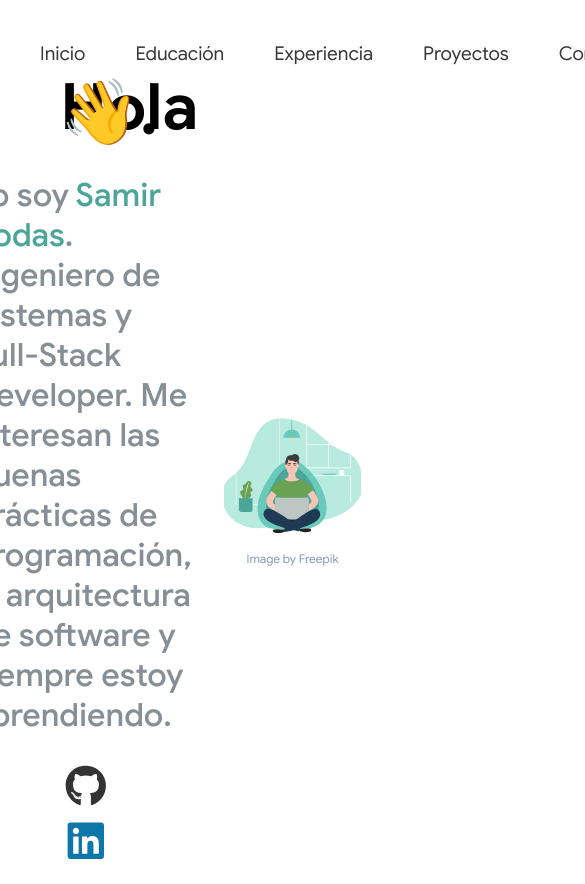
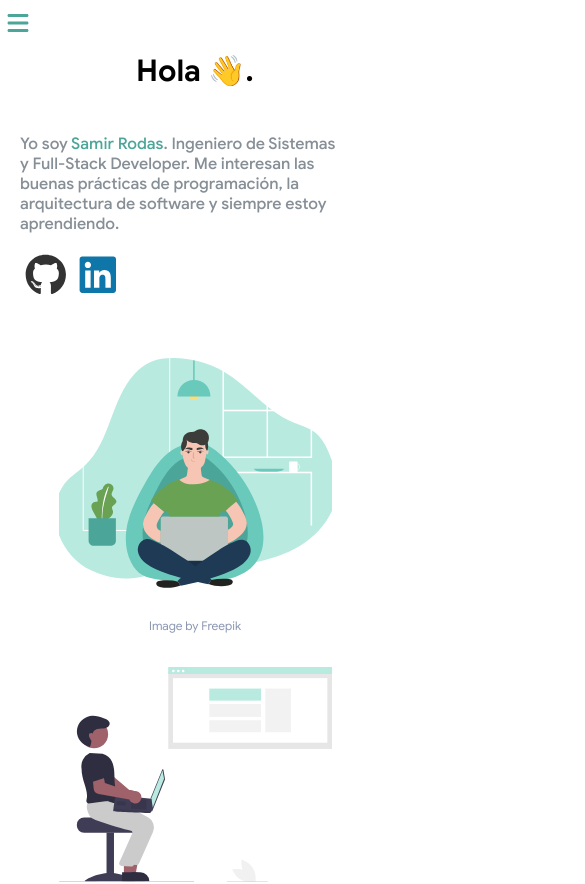
Before and after one commit to serodas/my-portfolio-react-typescript, a React (Vite) app: page / in a window 390 px wide. Shown: the top 884 px of the page, 585 px wide, since content can reach past the window. Built offline with nearby package versions, Linux system fonts and the light colour scheme; a web font is replaced by a local one.

Commit message:
Add media queries

```diff
--- a/src/assets/styles/app.scss
+++ b/src/assets/styles/app.scss
@@ -31,11 +31,3 @@ body {
 	font: 19px / 23px Montserrat, "Montserrat", sans-serif;
 	background-color: white;
 }
-
-.main {
-	display: grid;
-	grid-template-columns: 1fr 1fr;
-	grid-template-areas: "header header" "section section" "footer footer";
-	width: 100%;
-	height: 100%;
-}
--- a/src/sections/home/Home.module.scss
+++ b/src/sections/home/Home.module.scss
@@ -169,3 +169,48 @@
   color: #8b97b2;
   font-family: "Google Sans Regular";
 }
+
+@media (max-width: 580px) {
+	.section {
+		display: flex;
+		flex-direction: column;
+		align-items: center;
+		justify-content: center;
+		grid-area: section;
+	}
+
+	.greeting_text__container {
+		width: 100%;
+		padding: 0 20px;
+	}
+
+	.greeting_text__title {
+		font-size: 30px;
+		justify-content: center;
+		align-items: center;
+	}
+
+	.greeting_text__subtitle {
+		font-size: 16px;
+		line-height: normal;
+		margin-bottom: 20px;
+	}
+
+	.icon__container {
+		width: 100%;
+	}
+
+	.software_skills__container,
+	.software_skills__container__arquitecture {
+		width: 100%;
+		padding: 0 20px;
+	}
+
+	.software_skills__title {
+		font-size: 30px;
+	}
+
+	.software_skills__container__list {
+		font-size: 16px;
+	}
+}
--- a/src/sections/layout/Layout.module.scss
+++ b/src/sections/layout/Layout.module.scss
@@ -5,3 +5,10 @@
   width: 100%;
   height: 100%;
 }
+
+@media (max-width: 580px) {
+	.main {
+		grid-template-columns: 1fr;
+		grid-template-areas: "header" "section" "footer";
+	}
+}
--- a/src/sections/layout/footer/Footer.module.scss
+++ b/src/sections/layout/footer/Footer.module.scss
@@ -12,3 +12,9 @@
 .footer p {
 	margin: 1rem;
 }
+
+@media (max-width: 580px) {
+	.footer {
+		font-size: 16px;
+	}
+}
--- a/src/sections/layout/header/Header.module.scss
+++ b/src/sections/layout/header/Header.module.scss
@@ -88,7 +88,31 @@
 }
 
 @media (max-width: 684px) {
-	.header .nav {
+	.header {
+		padding-top: 10px;
+		text-align: center;
+		margin-top: 0;
+	}
+
+	.header .menu-btn {
+		display: block;
+	}
+
+	.nav {
 		display: none;
 	}
+
+	.menu__btn {
+		display: block;
+	}
+
+	.header nav ul {
+		flex-direction: column;
+		justify-content: flex-start;
+	}
+
+	.header li {
+		padding: 10px 20px;
+		margin: 2px 5px 20px 10px;
+	}
 }
--- a/src/sections/layout/header/Header.tsx
+++ b/src/sections/layout/header/Header.tsx
@@ -1,52 +1,67 @@
+import { useState } from "react";
 import { NavLink } from "react-router-dom";
 
 import styles from "./Header.module.scss";
 
 export const Header = () => {
+	const [toggleMenu, setToggleMenu] = useState(true);
+	const handleMenu = (toggleMenu: boolean) => {
+		setToggleMenu(!toggleMenu);
+	};
+
 	return (
 		<>
 			<header className={styles.header}>
-				<nav>
+				<button className={styles.menu__btn} onClick={() => handleMenu(toggleMenu)}>
+					<svg xmlns="http://www.w3.org/2000/svg" height="24" width="24" viewBox="0 0 448 512">
+						<path
+							fill="#4ba598"
+							d="M0 96C0 78.3 14.3 64 32 64H416c17.7 0 32 14.3 32 32s-14.3 32-32 32H32C14.3 128 0 113.7 0 96zM0 256c0-17.7 14.3-32 32-32H416c17.7 0 32 14.3 32 32s-14.3 32-32 32H32c-17.7 0-32-14.3-32-32zM448 416c0 17.7-14.3 32-32 32H32c-17.7 0-32-14.3-32-32s14.3-32 32-32H416c17.7 0 32 14.3 32 32z"
+						/>
+					</svg>
+				</button>
+				<nav className={toggleMenu ? styles.nav : ""}>
 					<ul>
-						<li className="nav">
-							<NavLink to="/" className={styles.home}>
+						<li>
+							<NavLink to="/" className={styles.home} onClick={() => handleMenu(toggleMenu)}>
 								Inicio
 							</NavLink>
 						</li>
-						<li className="nav">
-							<NavLink to="/education" className={styles.education}>
+						<li>
+							<NavLink
+								to="/education"
+								className={styles.education}
+								onClick={() => handleMenu(toggleMenu)}
+							>
 								Educación
 							</NavLink>
 						</li>
-						<li className="nav">
-							<NavLink to="/experience" className={styles.experience}>
+						<li>
+							<NavLink
+								to="/experience"
+								className={styles.experience}
+								onClick={() => handleMenu(toggleMenu)}
+							>
 								Experiencia
 							</NavLink>
 						</li>
-						<li className="nav">
-							<NavLink to="/projects" className={styles.projects}>
+						<li>
+							<NavLink
+								to="/projects"
+								className={styles.projects}
+								onClick={() => handleMenu(toggleMenu)}
+							>
 								Proyectos
 							</NavLink>
 						</li>
-						<li className="nav">
-							<NavLink to="/contact" className={styles.contact}>
+						<li>
+							<NavLink
+								to="/contact"
+								className={styles.contact}
+								onClick={() => handleMenu(toggleMenu)}
+							>
 								Contáctame
 							</NavLink>
-						</li>
-						<li>
-							<button className={styles.menu__btn}>
-								<svg
-									xmlns="http://www.w3.org/2000/svg"
-									height="24"
-									width="24"
-									viewBox="0 0 448 512"
-								>
-									<path
-										fill="#4ba598"
-										d="M0 96C0 78.3 14.3 64 32 64H416c17.7 0 32 14.3 32 32s-14.3 32-32 32H32C14.3 128 0 113.7 0 96zM0 256c0-17.7 14.3-32 32-32H416c17.7 0 32 14.3 32 32s-14.3 32-32 32H32c-17.7 0-32-14.3-32-32zM448 416c0 17.7-14.3 32-32 32H32c-17.7 0-32-14.3-32-32s14.3-32 32-32H416c17.7 0 32 14.3 32 32z"
-									/>
-								</svg>
-							</button>
 						</li>
 					</ul>
 				</nav>
```
Lines whose indentation alone changed are shown as unchanged.
